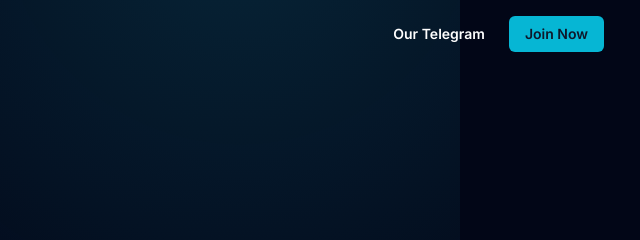
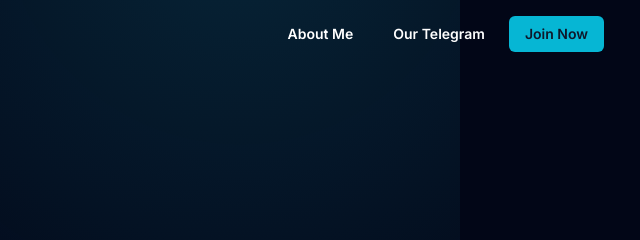
Before and after one commit to mdasif843/voicedeveloper, a plain HTML site: page index.html in a window 1280 px wide. Shown: the top 240 px of the page, 620-1260 px from the left. Drawn offline with nearby package versions, Linux system fonts and the light colour scheme.

Commit message:
index.html

```diff
--- a/index.html
+++ b/index.html
@@ -134,6 +134,7 @@
                     <span class="text-2xl font-bold tracking-wider">VoiceDev</span>
                 </div>
                 <div class="hidden md:flex items-center space-x-2">
+                     <a href="aboutme.html" class="text-sm font-semibold py-2 px-4 rounded-md hover:bg-white/10 transition-colors">About Me</a>
                     <a href="https://t.me/theearningproject2" target="_blank" class="text-sm font-semibold py-2 px-4 rounded-md hover:bg-white/10 transition-colors">Our Telegram</a>
                     <a href="join.html" class="text-sm font-semibold bg-cyan-500 hover:bg-cyan-400 text-slate-900 py-2 px-4 rounded-md transition-colors">Join Now</a>
                 </div>
```
